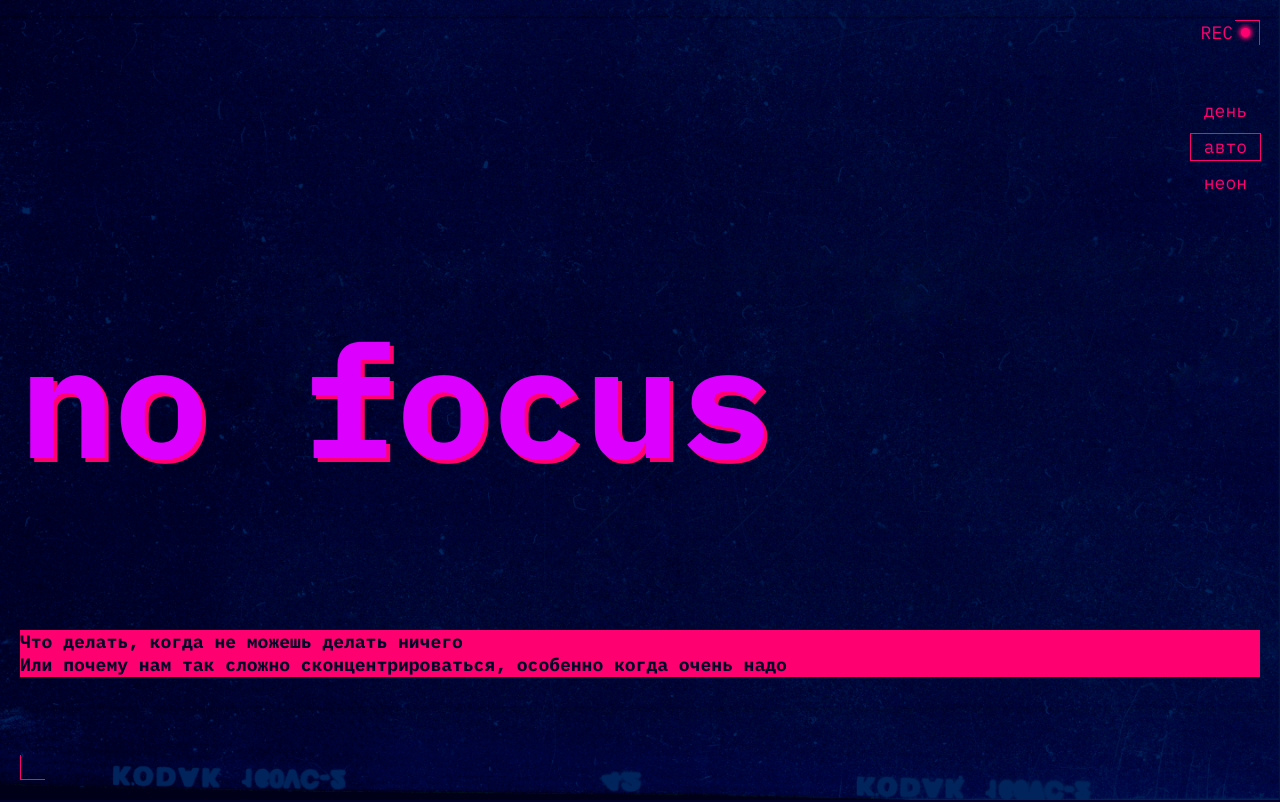
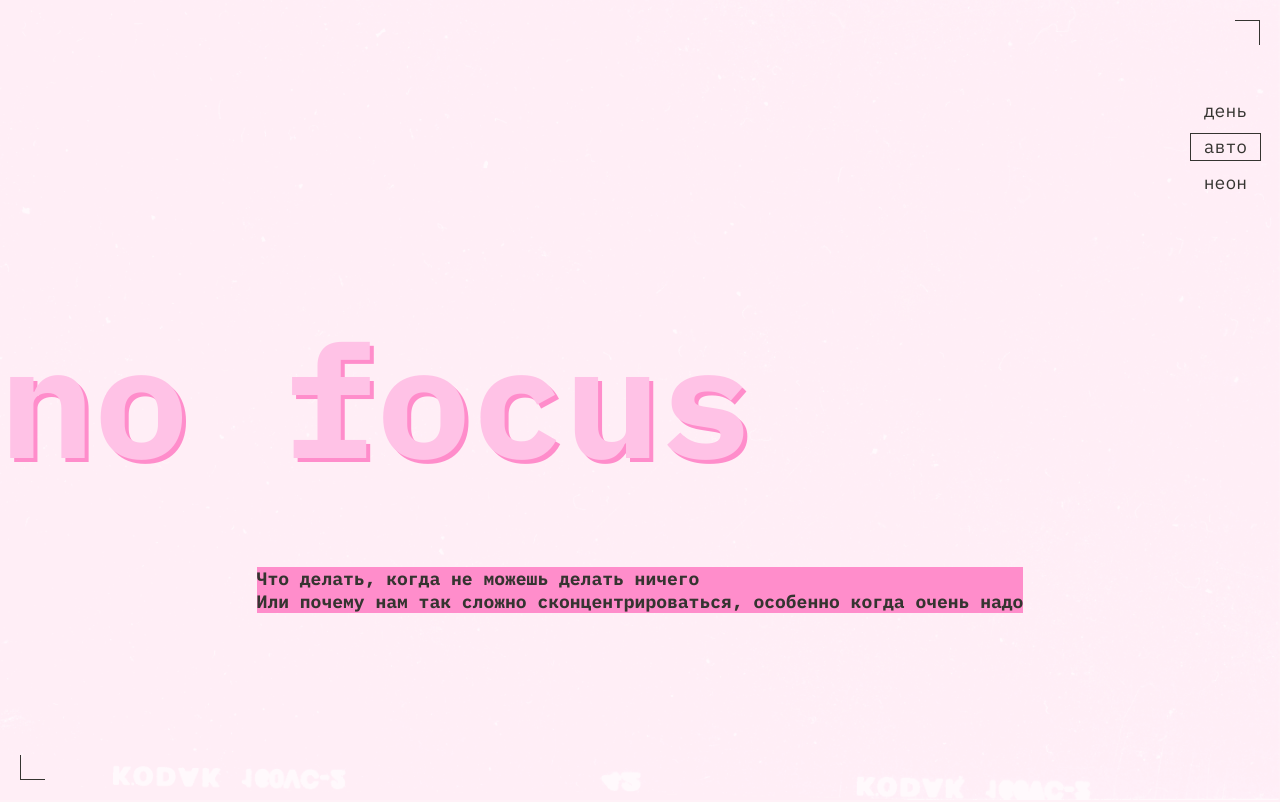
Before and after one commit to ptenekmaria/slozhno-sosredotochitsya-fd, a plain HTML site: page index.html in a window 1280 px wide. Shown: the top 802 px of the page. Drawn offline with Linux system fonts and the light colour scheme.

Commit message:
375px light / 768px header_title

```diff
--- a/styles/dark.css
+++ b/styles/dark.css
@@ -1,8 +1,4 @@
-/*
-  Специально для тёмной темы при наличии класса,
-  здесь окажутся стили, которые нужно переопределить принудительно,
-  переключая тему
-*/
+/* Параметры темной темы при наличии класса */
 
 :root.theme-dark {
   --background-color: #000028;
@@ -18,6 +14,8 @@
   --decoration-color-rgb: var(--accent-color-rgb);
 }
 
-.theme-dark .page {
-  /* Вам также нужно будет написать ряд подобных селекторов */
+.theme-dark .header__rec {
+  display: block;
 }
+
+/* Режим авто для темной темы сработает по параметрам в файлах variables.css и style.css */
--- a/styles/light.css
+++ b/styles/light.css
@@ -1,8 +1,4 @@
-/*
-  Специально для светлой темы при наличии класса.
-  Здесь окажутся стили, которые нужно переопределить принудительно,
-  переключая тему
-*/
+/* Параметры светлой темы при наличии класса */
 
 :root.theme-light {
   --background-color: #FFF1F7;
@@ -18,10 +14,30 @@
   --decoration-color-rgb: var(--text-color-rgb);
 }
 
-.theme-light .page {
-  /* Вам также нужно будет написать ряд подобных селекторов */
-}
-
 .theme-light .header__rec {
   display: none;
 }
+
+/* Параметры светлой темы для режима авто */
+
+@media (prefers-color-scheme: light) {
+
+  :root {
+    --background-color: #FFF1F7;
+    --header-background-image: url("../images/cover-image-light.png");
+    --text-color: #353430;
+    --text-color-rgb: 53, 52, 48;
+    --accent-color: #FF8DCB;
+    --accent-color-rgb: 255, 141, 203;
+    --title-color: #FFC2E6;
+    --section-header-color: var(--text-color);
+    --overlay-text-color: var(--text-color);
+    --decoration-color: var(--text-color);
+    --decoration-color-rgb: var(--text-color-rgb);
+  }
+
+  .header__rec {
+    display: none;
+  }
+
+}
--- a/styles/style.css
+++ b/styles/style.css
@@ -1,4 +1,8 @@
-/* Основные стили проекта. Это стили для темы, которую вы верстаете первой. */
+/*
+  Основные стили проекта
+  По умолчанию заданы стили для темной темы
+  Медиа-запросы под разные разрешения в конце файла
+*/
 
 .page {
   background-color: var(--background-color);
@@ -25,8 +29,10 @@
   display: grid;
   grid-template-rows: repeat(3, 1fr);
   grid-template-columns: 1fr;
+  justify-items: center;
   align-items: center;
-  padding: 20px 0;
+  padding: var(--regular-gap) 0;
+
 }
 
 .decorated-zone::before {
@@ -72,22 +78,18 @@
   block-size: 9px;
   border-radius: 9px;
   background-color: var(--decoration-color);
-  box-shadow: 0 0 4px 2px #FF0070;
+  box-shadow: 0 0 4px 2px var(--decoration-color);
 }
 
 .header__theme-menu {
   margin: auto var(--decoration-gap);
+  justify-self: end;
 }
 
 .header__theme-menu-list {
   display: flex;
   flex-direction: column;
   gap: 10px;
-}
-
-.header__theme-menu-item {
-  display: flex;
-  justify-content: flex-end;
 }
 
 .header__theme-menu-button {
@@ -100,12 +102,17 @@
   padding: 4px 13px 4px 13px;
 }
 
-.header__theme-menu-button:hover {
-  outline: 1px solid rgba(var(--decoration-color-rgb), 0.4);
+.header__theme-menu-button_active {
+  outline: 1px solid var(--decoration-color);
+  pointer-events: none;
 }
 
-.header__theme-menu-button_active {
-  outline: 1px solid var(--decoration-color);
+.header__theme-menu-button:focus {
+  outline: none;
+}
+
+.header__theme-menu-button:focus-visible {
+  border-bottom: 1px solid var(--decoration-color);
 }
 
 .header__title,
@@ -119,7 +126,9 @@
 }
 
 .header__title {
-  margin: var(--decoration-gap);
+  display: inline-block;
+  justify-self: start;
+  margin-left: var(--header-margin-left);
 }
 
 .header__caption {
@@ -170,11 +179,11 @@
   text-shadow: 2px 1px 0 var(--accent-color);
 }
 
-.text-link:hover {
-  border-bottom: 1px solid currentColor;
+.text-link:focus {
+  outline: none;
 }
 
-.text-link:focus {
+.text-link:focus-visible {
   outline: 1px solid currentColor;
 }
 
@@ -201,3 +210,37 @@
   justify-content: center;
   align-items: center;
 }
+
+
+@media (width >= 768px) {
+
+  .header {
+    grid-template-rows: repeat(3, 1fr);
+    grid-template-columns: 1fr;
+    align-items: center;
+  }
+
+  .header__theme-menu {
+    align-self: end;
+  }
+
+  .header__theme-menu-button:hover {
+    outline: 1px solid rgba(var(--decoration-color-rgb), 0.4);
+  }
+
+  .header__caption {
+    align-self: start;
+    padding-top: 20px;
+  }
+
+  .text-link:hover {
+    border-bottom: 1px solid currentColor;
+  }
+
+}
+
+@media (width >= 1024px) {
+
+
+
+}
--- a/styles/variables.css
+++ b/styles/variables.css
@@ -1,7 +1,5 @@
-/*
-  Переменные для вашего проекта
-  и их переопределение под различные устройства
-*/
+/* По умолчанию цвета заданы для темной темы */
+
 :root {
   --background-color: #000028;
   --header-background-image: url("../images/cover-image-dark.png");
@@ -15,17 +13,19 @@
   --decoration-color: var(--accent-color);
   --decoration-color-rgb: var(--accent-color-rgb);
   --page-font: "IBM Plex mono";
-  --title-font-size: clamp(7.25rem, 7.0115rem + 1.0178vw, 7.5rem);
+  --title-font-size: clamp(7.25rem , 7.0115rem + 1.0178vw , 7.5rem);
   --text-font-size: 18px;
   --text-font-weight: 400;
   --header-font-weight: 700;
   --regular-gap: 20px;
-  --decoration-gap: clamp(10px, 2.7vw ,20px);
+  --decoration-gap: clamp(10px , 2.7vw , 20px);
+  --header-margin-left: min(10px, 20px - 2.6vw);
 }
 
 @media (width >= 768px) {
   :root {
-    --title-font-size: clamp(7.5rem, 0.5625rem + 14.4531vw, 9.8125rem);
+    --title-font-size: clamp(7.5rem , 0.5625rem + 14.4531vw , 9.8125rem);
     --decoration-gap: 20px;
+    --header-margin-left: 0;
   }
 }
```
